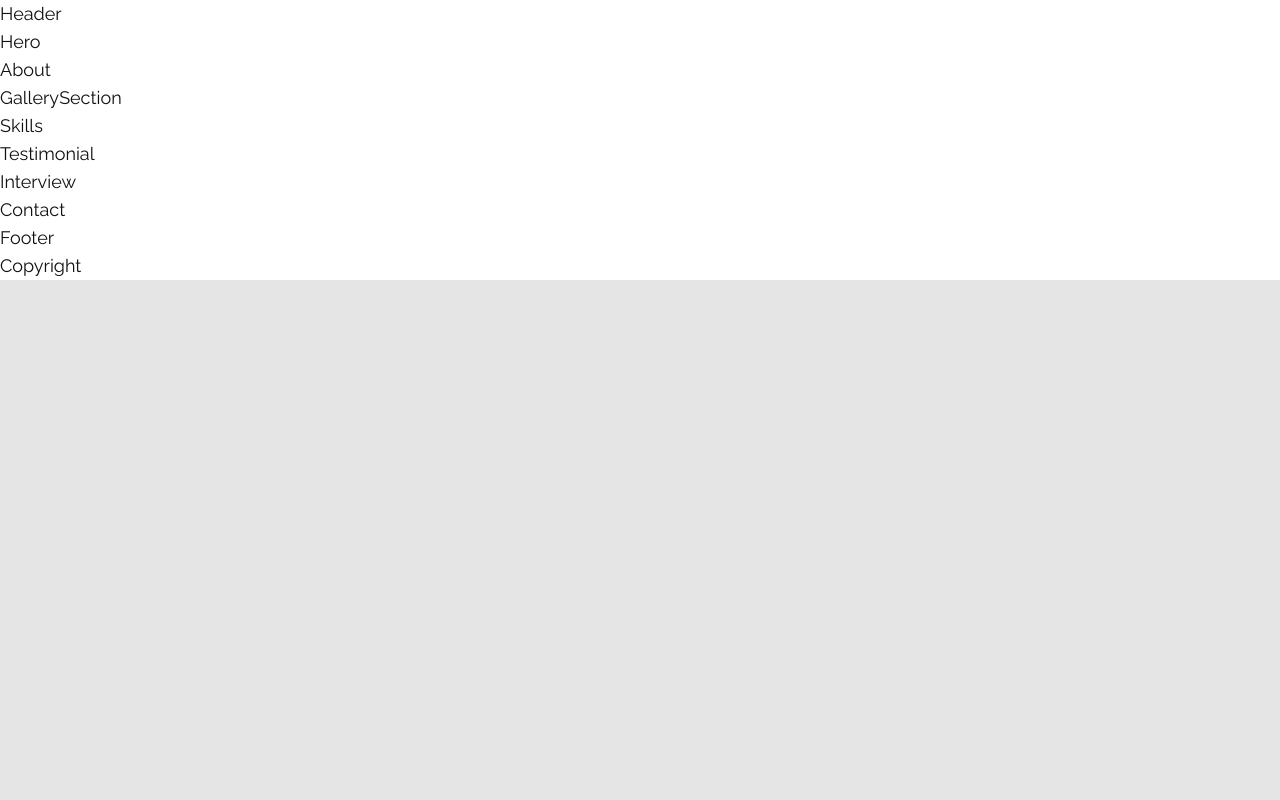
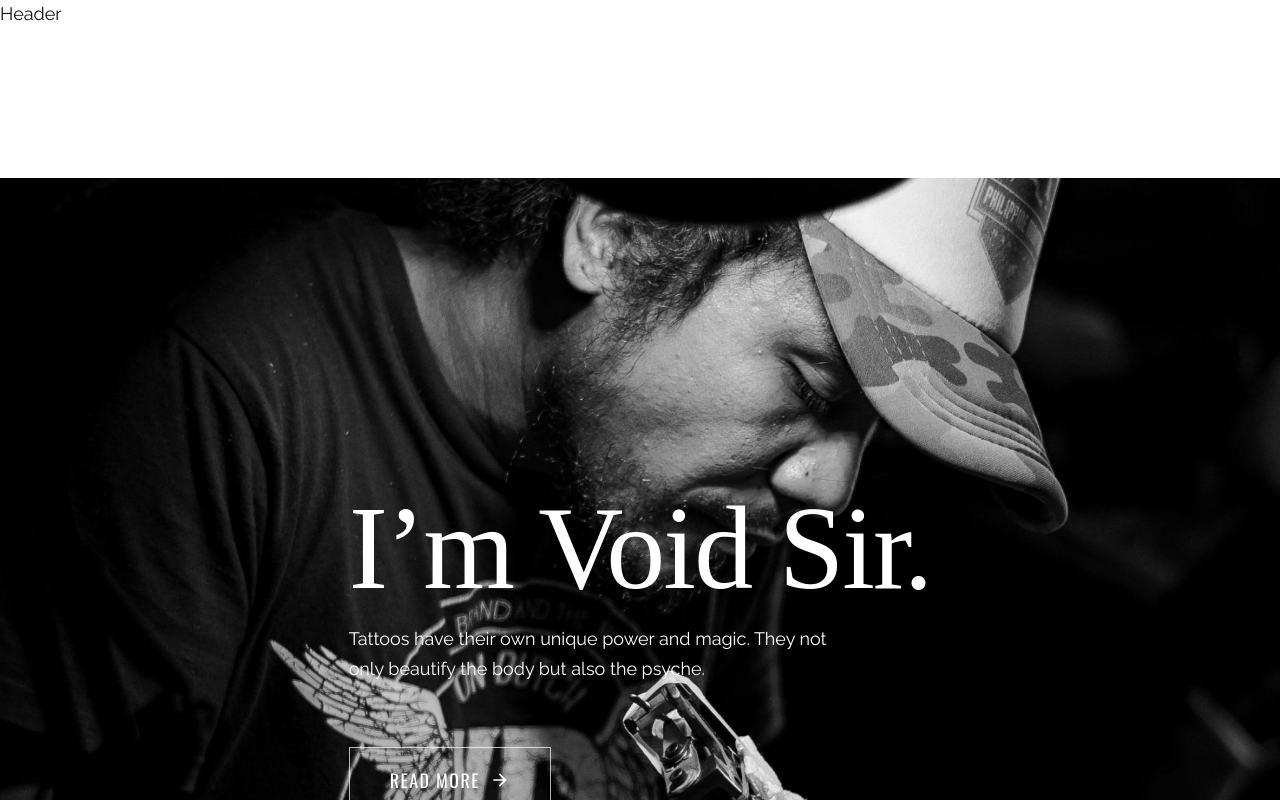
Before and after one commit to MaksBernatowicz/tattoo-studio-landing, a React (Create React App) app: page / in a window 1280 px wide. Shown: the top 800 px of the page. Built offline with nearby package versions, Linux system fonts and the light colour scheme; the HTML template or start-up script is replaced by a standard one; a web font is replaced by a local one.

Commit message:
added Hero.js with styles

```diff
--- a/src/components/Hero.js
+++ b/src/components/Hero.js
@@ -1,7 +1,56 @@
-import React from 'react';
+import React from "react";
+// import hero data
+import { heroData } from "../data";
+// import motion
+import { motion } from "framer-motion";
+// import fadeIn
+import { fadeIn } from "../variants";
+
+const container = {
+  hidden: {},
+  show: {
+    transition: {
+      staggerChildren: 0.1,
+      delayChildren: 0.6,
+    },
+  },
+};
 
 const Hero = () => {
-  return <div>Hero</div>;
+  // deconstructure heroData
+  const { title, subtitle, btnText, btnIcon } = heroData;
+  return (
+    <section className="bg-hero bg-cover min-h-[40vh] lg:h-[948px] bg-no-repeat relative mt-[120px] lg:mt-[150px]">
+      <motion.div
+        variants={container}
+        initial="hidden"
+        whileInView={"show"}
+        className="container mx-auto min-h-[40vh] lg:h-full flex items-center justify-center xl:justify-end"
+      >
+        {/* text & btn */}
+        <div className="text-white text-center lg:text-left lg:max-w-[640px]">
+          {/* text */}
+          <motion.h1 variants={fadeIn("down")} className="h1">
+            {title}
+          </motion.h1>
+          <motion.p
+            variants={fadeIn("down")}
+            className="mb-8 lg:mb-16 max-w-lg leading-relaxed"
+          >
+            {subtitle}
+          </motion.p>
+          {/* btn */}
+          <motion.div variants={fadeIn("down")}>
+            <button className="btn btn-sm lg:btn-lg btn-outline mx-auto lg:mx-0">
+              {btnText} <div className="text-xl">{btnIcon}</div>
+            </button>
+          </motion.div>
+        </div>
+        {/* outline text */}
+        <div className="hidden xl:flex absolute -bottom-2 right-0 left-0 before:content-outlineText"></div>
+      </motion.div>
+    </section>
+  );
 };
 
 export default Hero;
```
